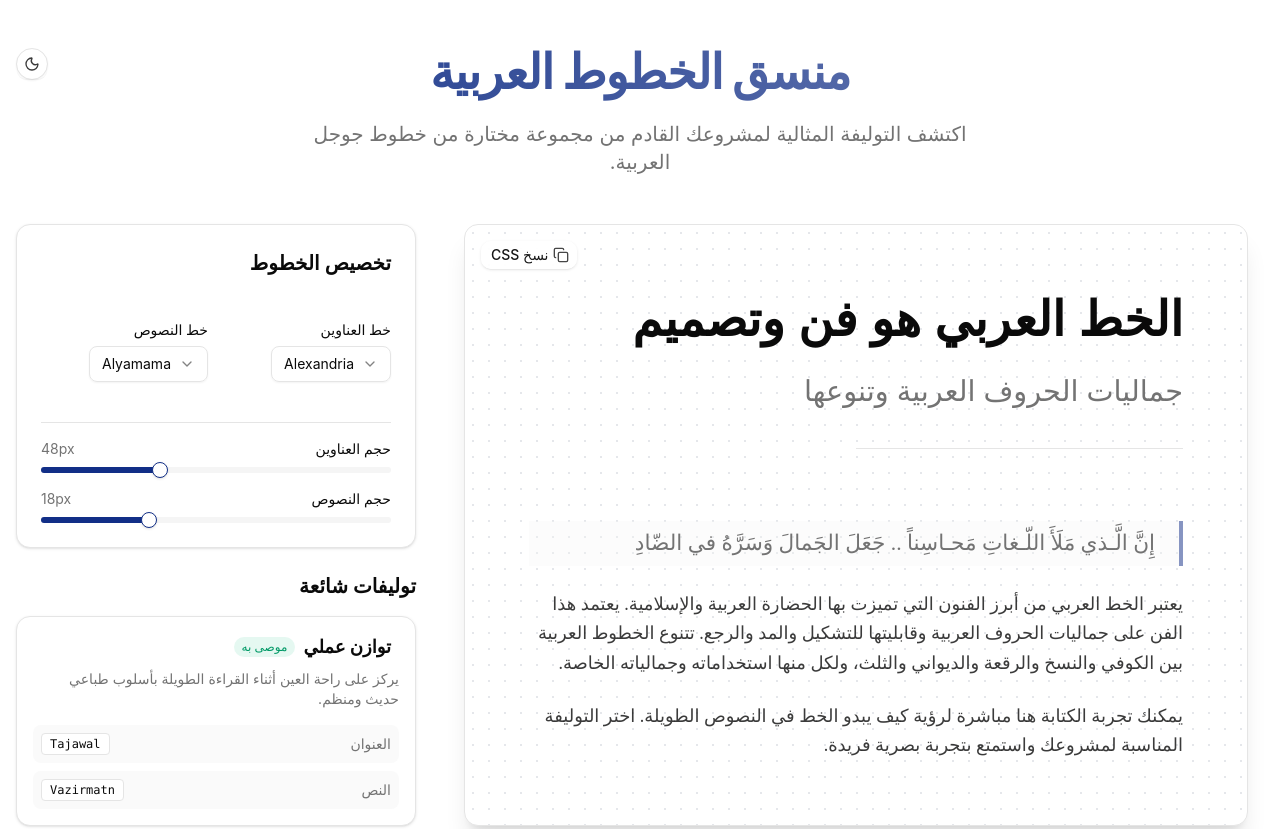
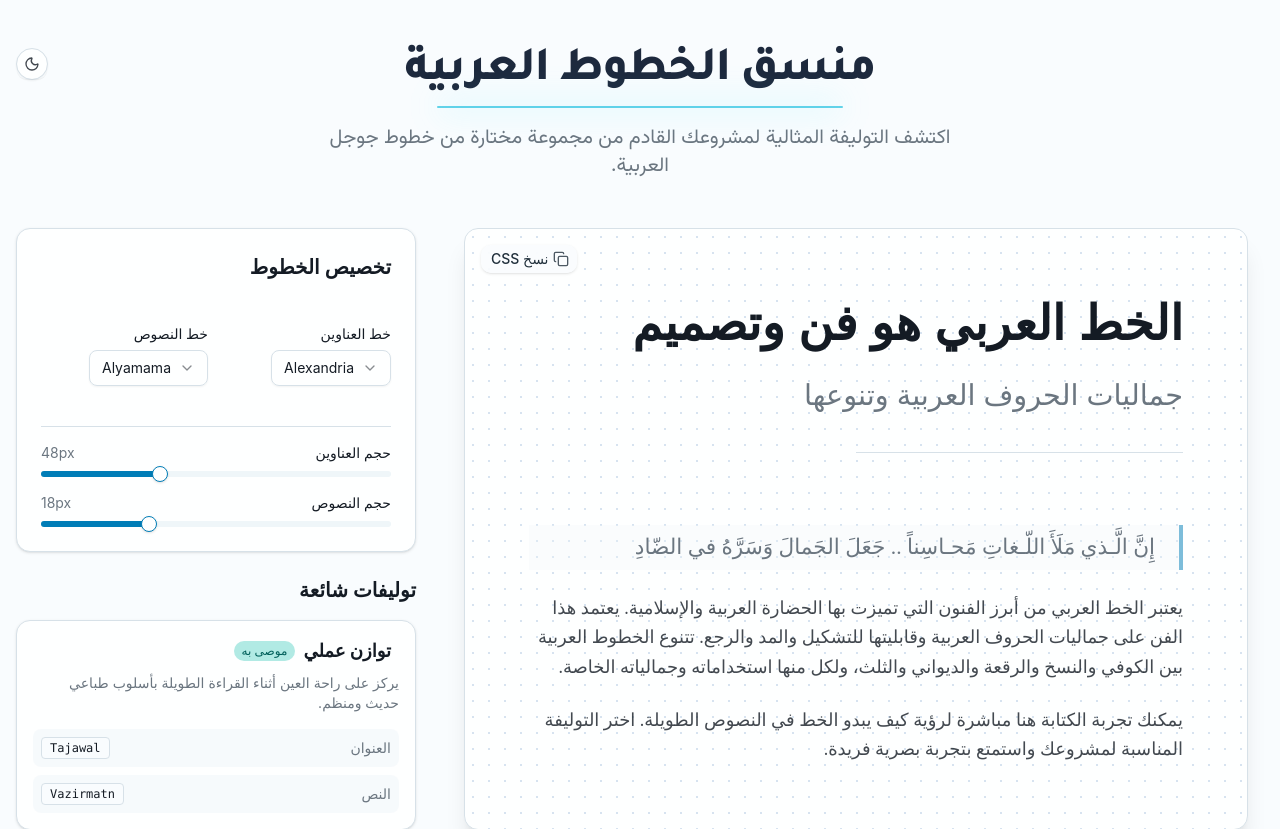
Before and after one commit to AmmarCodes/Arabic-web-fonts-picker, a React (Vite) app: page / in a window 1280 px wide. Shown: the top 829 px of the page. Built offline with nearby package versions, Linux system fonts and the light colour scheme; a web font is replaced by a local one.

Commit message:
style: update heading

```diff
--- a/src/components/font-controls.tsx
+++ b/src/components/font-controls.tsx
@@ -220,17 +220,17 @@ export function FontControls({
                             className={cn(
                               "rounded-full px-2 py-0.5 text-xs font-medium",
                               combo.badge === "موصى به" &&
-                                "bg-emerald-500/10 text-emerald-600 dark:text-emerald-400",
+                                "bg-teal-500/30 text-teal-800",
                               combo.badge === "عصري" &&
-                                "bg-blue-500/10 text-blue-600 dark:text-blue-400",
+                                "bg-sky-500/20 text-sky-800 dark:text-sky-300",
                               combo.badge === "تقليدي" &&
-                                "bg-amber-500/10 text-amber-600 dark:text-amber-400",
+                                "bg-slate-500/30 text-slate-700 dark:text-slate-300",
                               combo.badge === "هندسي" &&
-                                "bg-purple-500/10 text-purple-600 dark:text-purple-400",
+                                "bg-indigo-500/20 text-indigo-800 dark:text-indigo-300",
                               combo.badge === "رسمي" &&
-                                "bg-lime-500/10 text-lime-600 dark:text-lime-400",
+                                "bg-teal-500/30 text-teal-800 dark:text-teal-300",
                               combo.badge === "إبداعي" &&
-                                "bg-cyan-500/10 text-cyan-600 dark:text-cyan-400",
+                                "bg-cyan-500/20 text-cyan-800 dark:text-cyan-300",
                             )}
                           >
                             {combo.badge}
--- a/src/components/font-picker.tsx
+++ b/src/components/font-picker.tsx
@@ -93,10 +93,16 @@ body { font-family: ${bodyFont.value}; }
           <div className="absolute top-0 left-0">
             <ThemeToggle />
           </div>
-          <h1 className="from-primary to-primary/60 bg-linear-to-r bg-clip-text pb-2 text-5xl font-extrabold tracking-tight text-transparent">
+          <h1
+            className="relative inline-block pb-3 text-5xl font-extrabold tracking-tight text-slate-800 [text-shadow:0_1px_0_rgba(255,255,255,0.62)] before:absolute before:inset-x-8 before:-bottom-1.5 before:h-4 before:rounded-full before:bg-cyan-300/15 before:blur-lg before:content-[''] after:absolute after:inset-x-8 after:bottom-0 after:h-0.5 after:rounded-full after:bg-cyan-500/60 after:content-[''] dark:text-slate-100 dark:[text-shadow:0_1px_0_rgba(15,23,42,0.75)] dark:before:bg-cyan-400/15 dark:after:bg-cyan-300/65"
+            style={{ fontFamily: '"Tajawal", sans-serif' }}
+          >
             منسق الخطوط العربية
           </h1>
-          <p className="text-muted-foreground mx-auto max-w-2xl text-xl">
+          <p
+            className="text-muted-foreground mx-auto max-w-2xl text-xl"
+            style={{ fontFamily: '"Vazirmatn", sans-serif' }}
+          >
             اكتشف التوليفة المثالية لمشروعك القادم من مجموعة مختارة من خطوط جوجل
             العربية.
           </p>
@@ -118,7 +124,7 @@ body { font-family: ${bodyFont.value}; }
                 >
                   {copied ? (
                     <>
-                      <Check className="ml-2 h-4 w-4 text-green-500" />
+                      <Check className="text-primary ml-2 h-4 w-4" />
                       تم النسخ
                     </>
                   ) : (
@@ -130,7 +136,7 @@ body { font-family: ${bodyFont.value}; }
                 </Button>
               </div>
 
-              <div className="flex min-h-150 flex-col justify-center space-y-10 bg-[radial-gradient(#e5e7eb_1px,transparent_1px)] bg-size-[16px_16px] p-8 md:p-16 dark:bg-[radial-gradient(#1f2937_1px,transparent_1px)]">
+              <div className="flex min-h-150 flex-col justify-center space-y-10 bg-[radial-gradient(#d7e3f0_1px,transparent_1px)] bg-size-[16px_16px] p-8 md:p-16 dark:bg-[radial-gradient(#243447_1px,transparent_1px)]">
                 <div className="space-y-6">
                   <h2
                     className="text-foreground text-5xl leading-tight font-bold md:text-6xl lg:text-7xl"
--- a/src/index.css
+++ b/src/index.css
@@ -56,37 +56,37 @@
 
 :root {
   --radius: 0.625rem;
-  --background: oklch(1 0 0);
-  --foreground: oklch(0.145 0 0);
-  --card: oklch(1 0 0);
-  --card-foreground: oklch(0.145 0 0);
-  --popover: oklch(1 0 0);
-  --popover-foreground: oklch(0.145 0 0);
-  --primary: oklch(0.35 0.15 265); /* Deep Indigo */
-  --primary-foreground: oklch(0.985 0 0);
-  --secondary: oklch(0.97 0 0);
-  --secondary-foreground: oklch(0.205 0 0);
-  --muted: oklch(0.97 0 0);
-  --muted-foreground: oklch(0.556 0 0);
-  --accent: oklch(0.97 0 0);
-  --accent-foreground: oklch(0.205 0 0);
+  --background: oklch(0.99 0.004 228);
+  --foreground: oklch(0.22 0.02 250);
+  --card: oklch(1 0.002 228);
+  --card-foreground: oklch(0.22 0.02 250);
+  --popover: oklch(1 0.002 228);
+  --popover-foreground: oklch(0.22 0.02 250);
+  --primary: oklch(0.56 0.13 238);
+  --primary-foreground: oklch(0.98 0.006 228);
+  --secondary: oklch(0.962 0.011 232);
+  --secondary-foreground: oklch(0.3 0.03 245);
+  --muted: oklch(0.968 0.008 230);
+  --muted-foreground: oklch(0.56 0.02 245);
+  --accent: oklch(0.948 0.025 220);
+  --accent-foreground: oklch(0.31 0.05 235);
   --destructive: oklch(0.577 0.245 27.325);
-  --border: oklch(0.922 0 0);
-  --input: oklch(0.922 0 0);
-  --ring: oklch(0.708 0 0);
+  --border: oklch(0.905 0.014 236);
+  --input: oklch(0.905 0.014 236);
+  --ring: oklch(0.64 0.11 232);
   --chart-1: oklch(0.646 0.222 41.116);
   --chart-2: oklch(0.6 0.118 184.704);
   --chart-3: oklch(0.398 0.07 227.392);
   --chart-4: oklch(0.828 0.189 84.429);
   --chart-5: oklch(0.769 0.188 70.08);
-  --sidebar: oklch(0.985 0 0);
-  --sidebar-foreground: oklch(0.145 0 0);
-  --sidebar-primary: oklch(0.205 0 0);
-  --sidebar-primary-foreground: oklch(0.985 0 0);
-  --sidebar-accent: oklch(0.97 0 0);
-  --sidebar-accent-foreground: oklch(0.205 0 0);
-  --sidebar-border: oklch(0.922 0 0);
-  --sidebar-ring: oklch(0.708 0 0);
+  --sidebar: oklch(0.982 0.006 230);
+  --sidebar-foreground: oklch(0.24 0.02 248);
+  --sidebar-primary: oklch(0.56 0.13 238);
+  --sidebar-primary-foreground: oklch(0.98 0.006 228);
+  --sidebar-accent: oklch(0.948 0.02 224);
+  --sidebar-accent-foreground: oklch(0.3 0.04 236);
+  --sidebar-border: oklch(0.905 0.014 236);
+  --sidebar-ring: oklch(0.64 0.11 232);
   --destructive-foreground: var(--color-red-700);
   --info: var(--color-blue-500);
   --info-foreground: var(--color-blue-700);
@@ -97,37 +97,37 @@
 }
 
 .dark {
-  --background: oklch(0.145 0 0);
-  --foreground: oklch(0.985 0 0);
-  --card: oklch(0.205 0 0);
-  --card-foreground: oklch(0.985 0 0);
-  --popover: oklch(0.205 0 0);
-  --popover-foreground: oklch(0.985 0 0);
-  --primary: oklch(0.922 0 0);
-  --primary-foreground: oklch(0.205 0 0);
-  --secondary: oklch(0.269 0 0);
-  --secondary-foreground: oklch(0.985 0 0);
-  --muted: oklch(0.269 0 0);
-  --muted-foreground: oklch(0.708 0 0);
-  --accent: oklch(0.269 0 0);
-  --accent-foreground: oklch(0.985 0 0);
+  --background: oklch(0.19 0.02 250);
+  --foreground: oklch(0.94 0.01 225);
+  --card: oklch(0.24 0.02 248);
+  --card-foreground: oklch(0.94 0.01 225);
+  --popover: oklch(0.24 0.02 248);
+  --popover-foreground: oklch(0.94 0.01 225);
+  --primary: oklch(0.74 0.11 225);
+  --primary-foreground: oklch(0.22 0.03 252);
+  --secondary: oklch(0.29 0.018 248);
+  --secondary-foreground: oklch(0.93 0.01 225);
+  --muted: oklch(0.29 0.015 248);
+  --muted-foreground: oklch(0.72 0.02 236);
+  --accent: oklch(0.33 0.03 232);
+  --accent-foreground: oklch(0.93 0.01 225);
   --destructive: oklch(0.704 0.191 22.216);
-  --border: oklch(1 0 0 / 10%);
-  --input: oklch(1 0 0 / 15%);
-  --ring: oklch(0.556 0 0);
+  --border: oklch(0.37 0.015 245 / 45%);
+  --input: oklch(0.4 0.015 245 / 55%);
+  --ring: oklch(0.7 0.1 224);
   --chart-1: oklch(0.488 0.243 264.376);
   --chart-2: oklch(0.696 0.17 162.48);
   --chart-3: oklch(0.769 0.188 70.08);
   --chart-4: oklch(0.627 0.265 303.9);
   --chart-5: oklch(0.645 0.246 16.439);
-  --sidebar: oklch(0.205 0 0);
-  --sidebar-foreground: oklch(0.985 0 0);
-  --sidebar-primary: oklch(0.488 0.243 264.376);
-  --sidebar-primary-foreground: oklch(0.985 0 0);
-  --sidebar-accent: oklch(0.269 0 0);
-  --sidebar-accent-foreground: oklch(0.985 0 0);
-  --sidebar-border: oklch(1 0 0 / 10%);
-  --sidebar-ring: oklch(0.556 0 0);
+  --sidebar: oklch(0.23 0.02 248);
+  --sidebar-foreground: oklch(0.94 0.01 225);
+  --sidebar-primary: oklch(0.74 0.11 225);
+  --sidebar-primary-foreground: oklch(0.22 0.03 252);
+  --sidebar-accent: oklch(0.31 0.02 238);
+  --sidebar-accent-foreground: oklch(0.93 0.01 225);
+  --sidebar-border: oklch(0.37 0.015 245 / 45%);
+  --sidebar-ring: oklch(0.7 0.1 224);
   --destructive-foreground: var(--color-red-400);
   --info: var(--color-blue-500);
   --info-foreground: var(--color-blue-400);
```
